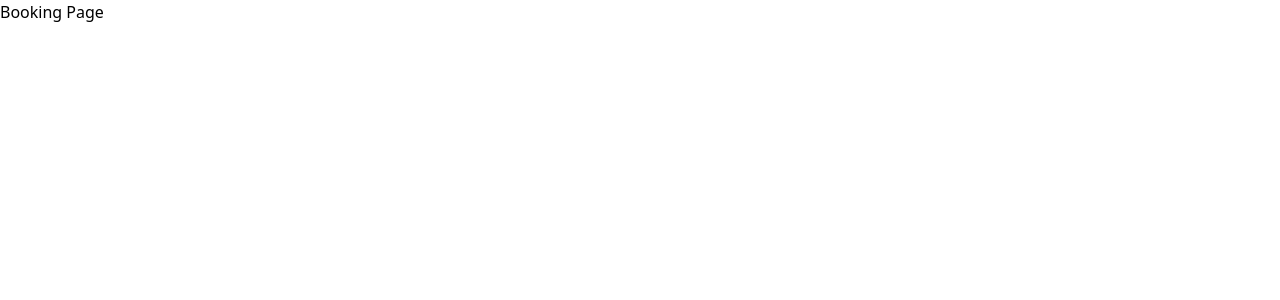
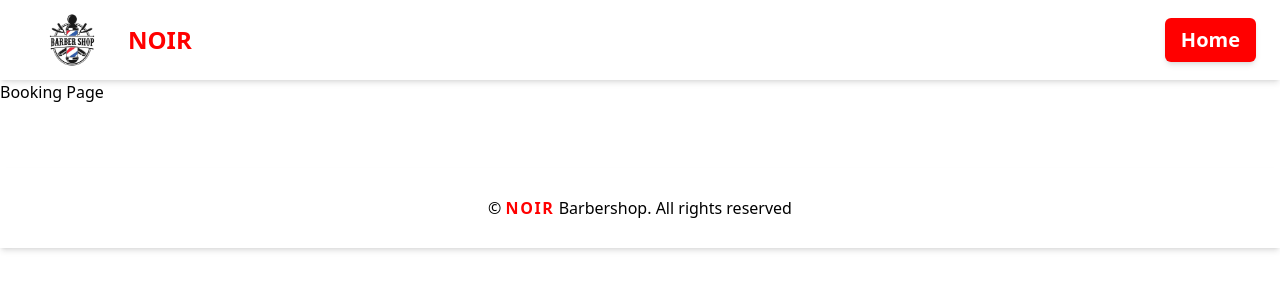
Before and after one commit to OlgaMinaievaWebDev/barbershop, a React (Vite) app: page /booking in a window 1280 px wide. Shown: the top 300 px of the page. Built offline with nearby package versions, Linux system fonts and the light colour scheme; a web font is replaced by a local one.

Commit message:
booking page added uselocation

```diff
--- a/src/App.jsx
+++ b/src/App.jsx
@@ -1,21 +1,25 @@
-import { BrowserRouter, Route, Routes } from "react-router-dom";
+import { BrowserRouter as Router, Routes, Route } from "react-router-dom";
+import Header from "./components/Header";
+import Footer from "./components/Footer";
 import Root from "./pages/Root";
-import Booking from "./pages/Booking";
-import About from "./pages/About";
-import Services from "./pages/Services";
-import Location from "./pages/Location";
+import BookingPage from "./pages/Booking";
 
 function App() {
   return (
-    <BrowserRouter>
-      <Routes>
-        <Route path="/" element={<Root />} />
-        <Route path="/about" element={<About />} />
-        <Route path="/services" element={<Services />} />
-        <Route path="/location" element={<Location />} />
-        <Route path="/booking" element={<Booking />} />
-      </Routes>
-    </BrowserRouter>
+    <Router>
+      <div>
+        <Header /> {/* Always visible */}
+        <main className="pt-20 pb-16">
+          {" "}
+          {/* Adjust padding for header and footer */}
+          <Routes>
+            <Route path="/" element={<Root />} />
+            <Route path="/booking" element={<BookingPage />} />
+          </Routes>
+        </main>
+        <Footer /> {/* Always visible */}
+      </div>
+    </Router>
   );
 }
 
--- a/src/components/Contacts.jsx
+++ b/src/components/Contacts.jsx
@@ -2,6 +2,7 @@ import { FaSquareFacebook, FaSquareInstagram, FaPhone } from "react-icons/fa6";
 
 function Contacts() {
   return (
+
     <div className="w-full p-6 flex flex-col items-center bg-white rounded-2xl shadow-xl space-y-6 text-black">
       <h2 className="text-3xl text-center font-bold mb-6 text-black">
         Contact{" "}
--- a/src/components/Header.jsx
+++ b/src/components/Header.jsx
@@ -1,7 +1,10 @@
-import { Link } from "react-router-dom";
+import { Link, useLocation } from "react-router-dom";
 import logo from "../assets/barbershop-logo.jpg";
 
 function Header() {
+  const location = useLocation();
+  const isBookingPage = location.pathname === "/booking";
+
   return (
     <header className="h-20 flex justify-between items-center p-6 fixed top-0 left-0 right-0 bg-white z-50 shadow-md">
       <div className="flex gap-2 items-center font-bold">
@@ -13,24 +16,35 @@ function Header() {
         </Link>
       </div>
       <nav className="flex items-center gap-4">
+        {isBookingPage ? (
           <Link
-          to="/about"
+            to="/"
+            className="text-white bg-accent rounded-md px-4 py-2 text-xl font-bold shadow-md hover:bg-accent-dark transition-all"
+          >
+            Home
+          </Link>
+        ) : (
+          <>
+            <a
+              href="#about"
               className="text-black text-xl font-bold hover:text-accent"
             >
               About
-        </Link>
-        <Link
-          to="/services"
+            </a>
+            <a
+              href="#services"
               className="text-black text-xl font-bold hover:text-accent"
             >
               Services
-        </Link>
-        <Link
-          to="/location"
+            </a>
+            <a
+              href="#location"
               className="text-black text-xl font-bold hover:text-accent"
             >
               Contacts
-        </Link>
+            </a>
+          </>
+        )}
       </nav>
     </header>
   );
--- a/src/pages/Home.jsx
+++ b/src/components/Home.jsx
@@ -9,7 +9,7 @@ function Home() {
   };
 
   return (
-    <section className="relative px-4 h-[80vh] flex flex-col gap-4 justify-center items-center scroll-smooth">
+    <section id="home" className="relative px-4 h-[80vh] flex flex-col gap-4 justify-center items-center scroll-smooth">
       <h1 className="z-20 text-6xl font-extrabold text-white">
         Classic <span className="text-accent">&</span> Modern Haircuts
       </h1>
@@ -19,9 +19,7 @@ function Home() {
         alt="man shave"
         className="absolute opacity-80 top-0 left-0 w-full h-full object-cover grayscale"
       />
-      <Link to="/booking">
-        <Button>Book Now</Button>
-      </Link>
+
     </section>
   );
 }
--- a/src/pages/Services.jsx
+++ b/src/components/Services.jsx
@@ -1,9 +1,14 @@
+import { useNavigate } from "react-router-dom";
 import Button from "../UI/Button";
 import Card from "../UI/Card";
 
 function Services() {
+  const navigate = useNavigate()
+  const goBooking = () => {
+    navigate('/booking')
+  }
   return (
-    <section className="flex flex-col w-full p-6 scroll-smooth">
+    <section id='services' className="flex flex-col w-full p-6 scroll-smooth">
       <h2 className="text-3xl text-center font-bold mb-6 text-black">
         Services{" "}
         <span className="uppercase text-accent font-black font-stretch-ultra">
@@ -13,7 +18,7 @@ function Services() {
       </h2>
       <Card />
       <div className="flex justify-center mb-8">
-        <Button>Book Now</Button>
+        <Button onClick={goBooking}>Book Now</Button>
       </div>
     </section>
   );
--- a/src/pages/Booking.jsx
+++ b/src/pages/Booking.jsx
@@ -1,9 +1,11 @@
+import Header from "../components/Header";
+
 function Booking() {
   return (
-    <div>
+    <>
       <h1>Booking Page</h1>
       {/* Add your booking logic and UI here */}
-    </div>
+    </>
   );
 }
 
--- a/src/pages/Root.jsx
+++ b/src/pages/Root.jsx
@@ -1,19 +1,18 @@
-import Footer from "../components/Footer";
-import Header from "../components/Header";
-import About from "../pages/About";
-import Home from "../pages/Home";
-import Location from "../pages/Location";
-import Services from "../pages/Services";
+
+import About from "../components/About";
+import Home from "../components/Home";
+import Location from "../components/Location";
+import Services from "../components/Services";
 
 function Root() {
   return (
     <>
-      <Header />
+
       <Home />
       <About />
       <Services />
       <Location />
-      <Footer />
+
     </>
   );
 }
```
Also changed, not shown: src/components/About.jsx (renamed from src/pages/About.jsx), src/components/Location.jsx (renamed from src/pages/Location.jsx). Lines whose indentation alone changed are shown as unchanged.
